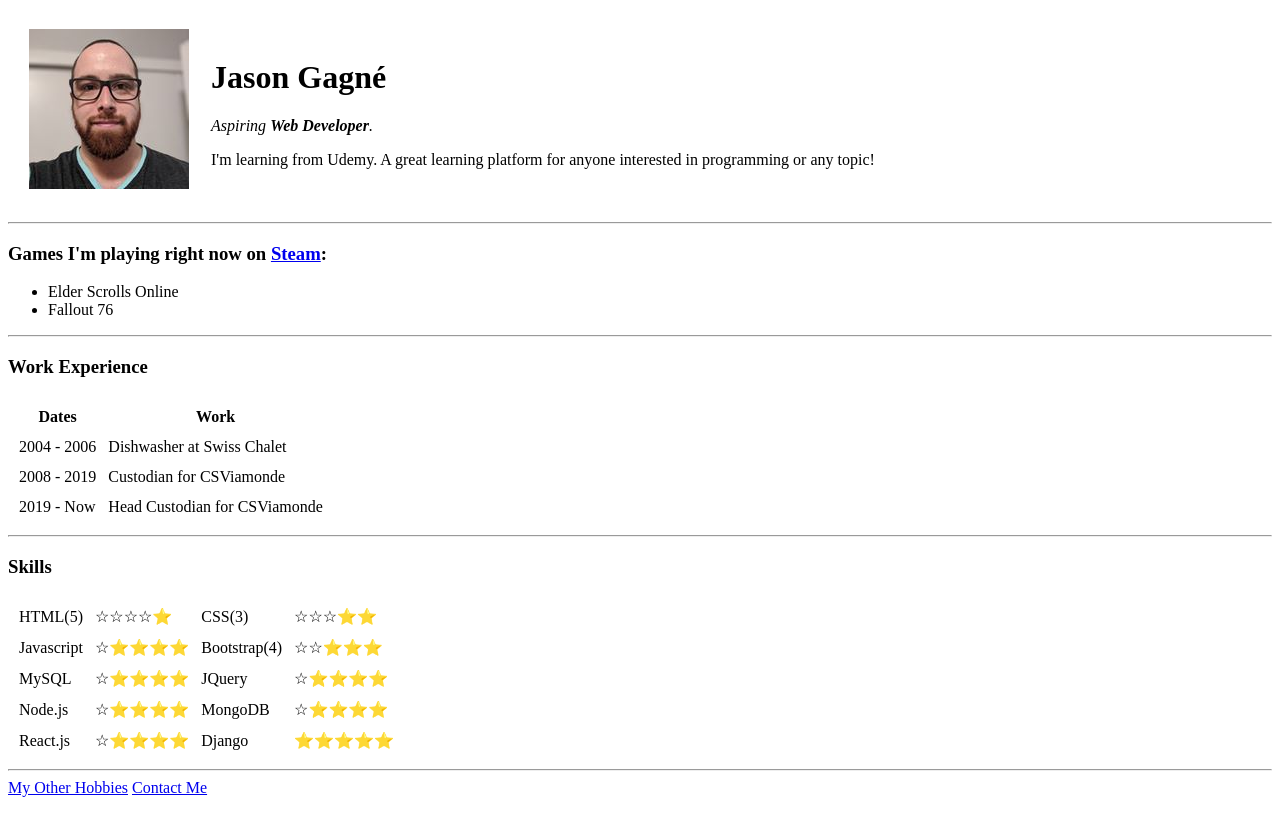
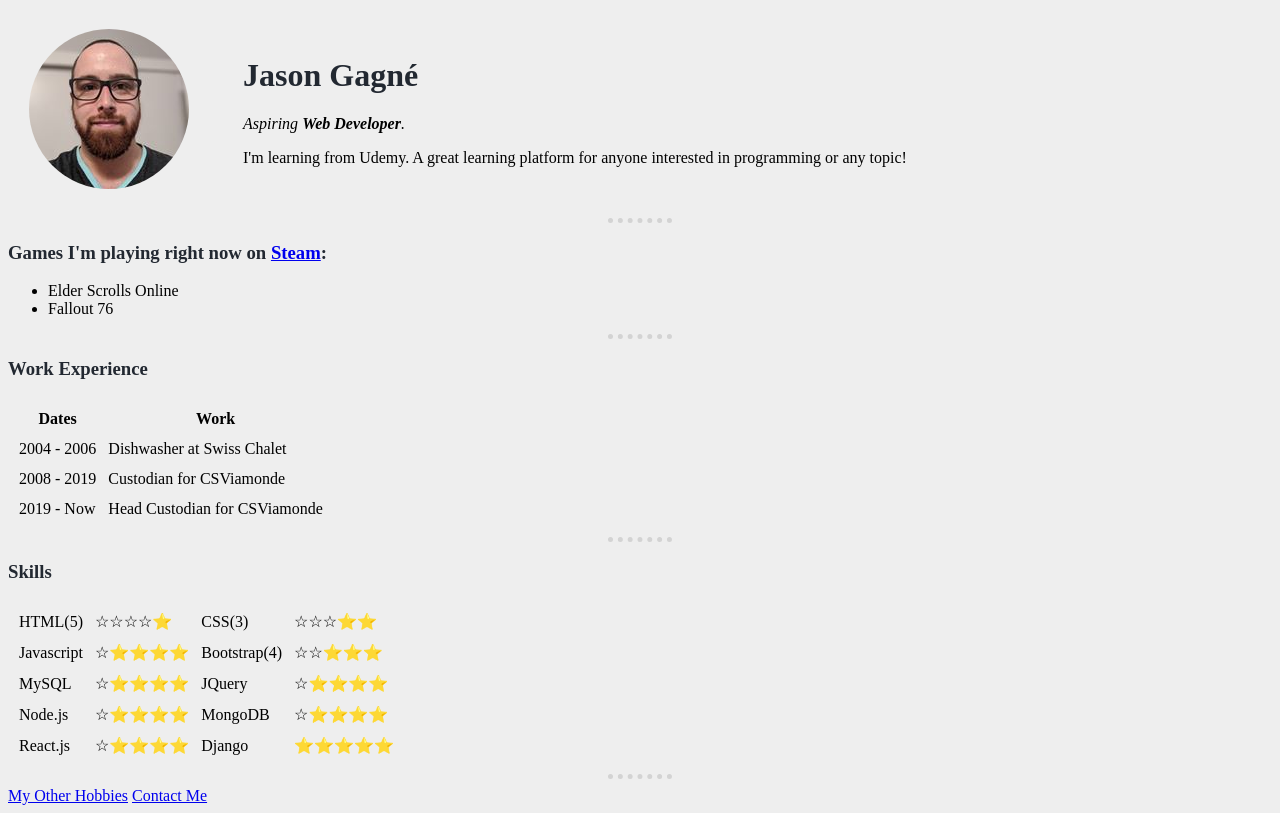
Before and after one commit to jasgagne/cv, a plain HTML site: page index.html in a window 1280 px wide. Drawn offline with Linux system fonts and the light colour scheme.

Commit message:
Added an external stylesheet and tweeking the styles of index

```diff
--- a/css/style.css
+++ b/css/style.css
@@ -1,11 +1,20 @@
-profile-picture {
+body {
+    background-color: #eeeeee;
+}
+
+#profile-picture {
     border-radius: 100%;
     float: left;
     margin: 0 2em 0 0;
 }
 
-th,
-td {
-    border: solid black 1px;
-    padding: 2em;
+h1,h3 {
+    color: #222831;
 }
+
+hr {
+    border-style: dotted none none;
+    border-color: lightgray;
+    border-width: 5px;
+    width: 5%;
+}
--- a/index.html
+++ b/index.html
@@ -5,7 +5,7 @@
   <title>Jason's Personal Site</title>
   <meta charset="UTF-8" />
   <meta name="viewport" content="width=device-width, initial-scale=1" />
-  <!-- <link href="css/style.css" rel="stylesheet" /> -->
+  <link href="css/style.css" rel="stylesheet" />
 </head>
 
 <body>
@@ -24,7 +24,7 @@
       </td>
     </tr>
   </table>
-  <hr />
+  <hr>
   <h3>
     Games I'm playing right now on
     <a href="https://store.steampowered.com/">Steam</a>:
@@ -94,7 +94,7 @@
       <td>⭐⭐⭐⭐⭐</td>
     </tr>
   </table>
-  <hr />
+  <hr>
   <a href="hobbies.html">My Other Hobbies</a>
   <a href="contact.html">Contact Me</a>
 </body>
```
Also changed, not shown: contact.html (+3 -3 lines), hobbies.html (+2 -1 lines).
